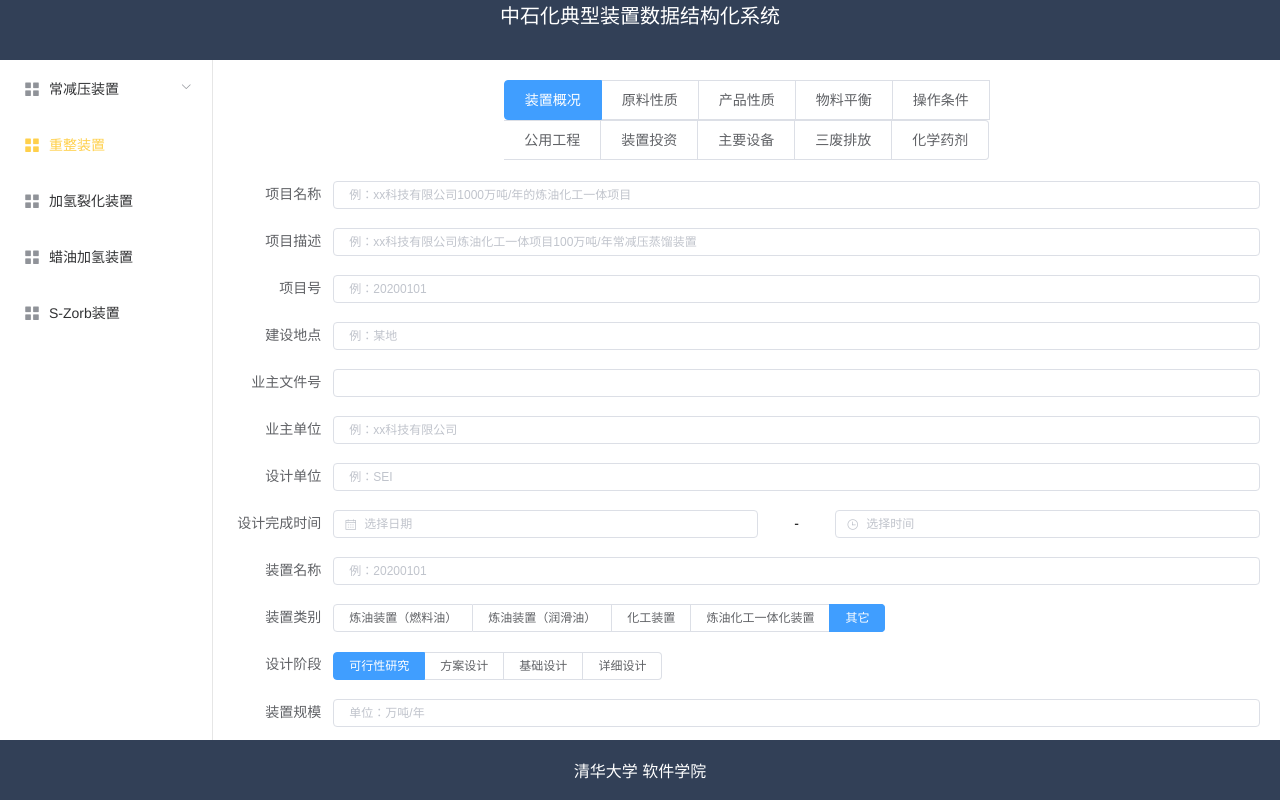
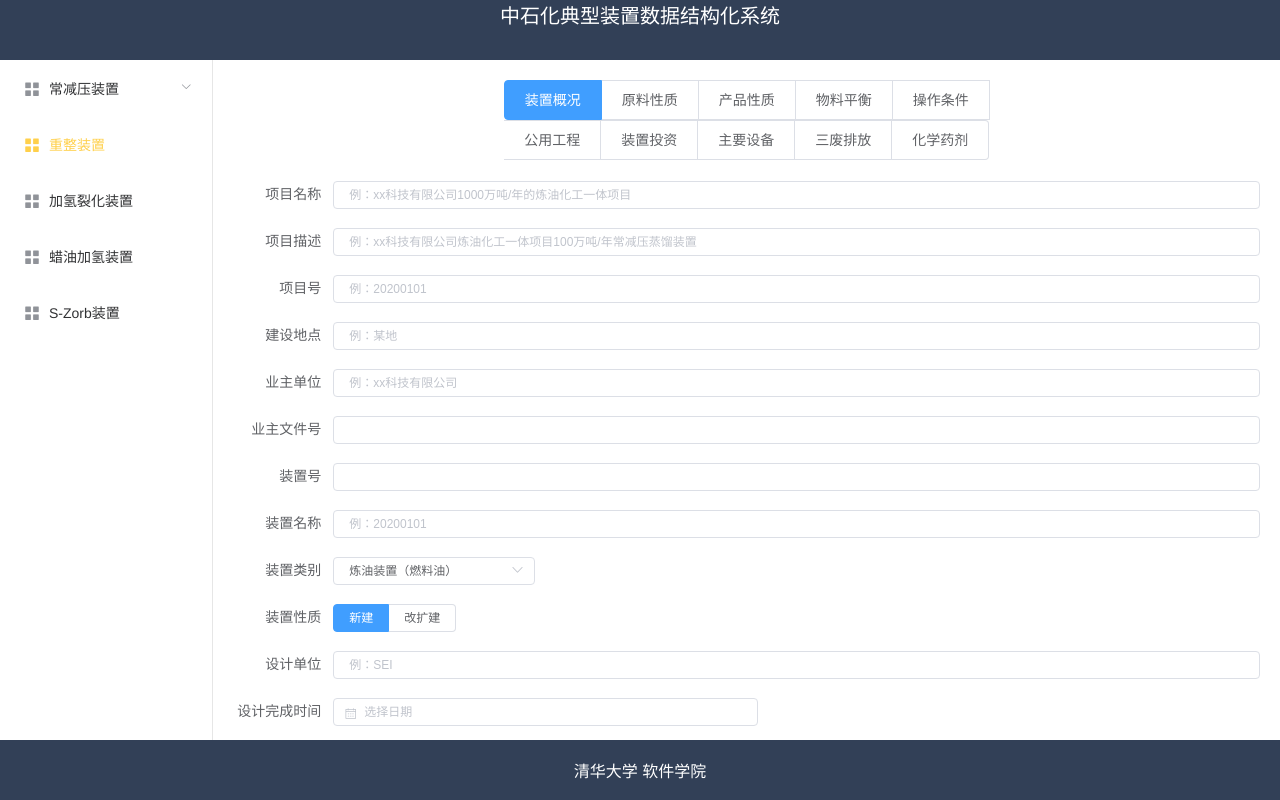
Before and after one commit to 543202718/BigDataSystemApp, a Vue app in the folder FrontEnd/: page /AVDU/input in a window 1280 px wide. Built offline with nearby package versions, Linux system fonts and the light colour scheme; what v-charts, vue-element-extends, vue-resource would draw is missing.

Commit message:
完成了装置概况输入的前后端对接

```diff
--- a/FrontEnd/src/views/AVDU/input.vue
+++ b/FrontEnd/src/views/AVDU/input.vue
@@ -19,7 +19,7 @@
     <router-view></router-view>
     <el-form v-if="this.show[0]" ref="form" :model="deviceInfo" label-width="100px" size="mini" style="margin-top: 20px">
         <el-form-item label="项目名称">
-            <el-input v-model="deviceInfo.system_name" placeholder="例：xx科技有限公司1000万吨/年的炼油化工一体项目"></el-input>
+            <el-input v-model="deviceInfo.project_name" placeholder="例：xx科技有限公司1000万吨/年的炼油化工一体项目"></el-input>
         </el-form-item>
         <el-form-item label="项目描述">
             <el-input v-model="deviceInfo.description" placeholder="例：xx科技有限公司炼油化工一体项目100万吨/年常减压蒸馏装置">
@@ -31,39 +31,41 @@
         <el-form-item label="建设地点">
             <el-input v-model="deviceInfo.place" placeholder="例：某地"></el-input>
         </el-form-item>
+        <el-form-item label="业主单位">
+            <el-input v-model="deviceInfo.owner" placeholder="例：xx科技有限公司">
+            </el-input>
+        </el-form-item>
         <el-form-item label="业主文件号">
             <el-input v-model="deviceInfo.owner_doc_no"></el-input>
         </el-form-item>
-
-        <el-form-item label="业主单位">
-            <el-input v-model="deviceInfo.describe" placeholder="例：xx科技有限公司">
-            </el-input>
+        <el-form-item label="装置号">
+            <el-input v-model="deviceInfo.system_id"></el-input>
+        </el-form-item>
+        <el-form-item label="装置名称">
+            <el-input v-model="deviceInfo.system_name" placeholder="例：20200101"></el-input>
+        </el-form-item>
+        <el-form-item label="装置类别" style="text-align:left">
+            <el-select v-model="deviceInfo.system_type" filterable allow-create>
+                <el-option label="炼油装置（燃料油）" value="炼油装置（燃料油）" ></el-option>
+                <el-option label="炼油装置（润滑油）" value="炼油装置（润滑油）"></el-option>
+                <el-option label="化工装置" value="化工装置"></el-option>
+                <el-option label="炼油化工一体化装置" value="炼油化工一体化装置"></el-option>
+            </el-select>
+        </el-form-item>
+        <el-form-item label="装置性质" style="text-align:left">
+            <el-radio-group v-model="deviceInfo.property">
+                <el-radio-button label="新建"></el-radio-button>
+                <el-radio-button label="改扩建"></el-radio-button>
+            </el-radio-group>
         </el-form-item>
         <el-form-item label="设计单位">
-            <el-input v-model="deviceInfo.describe" placeholder="例：SEI">
+            <el-input v-model="deviceInfo.designer" placeholder="例：SEI">
             </el-input>
         </el-form-item>
         <el-form-item label="设计完成时间">
             <el-col :span="11">
-                <el-date-picker type="date" placeholder="选择日期" v-model="deviceInfo.date1" style="width: 100%;"></el-date-picker>
+                <el-date-picker type="date" placeholder="选择日期" v-model="deviceInfo.design_time" style="width: 100%;"></el-date-picker>
             </el-col>
-            <el-col class="line" :span="2">-</el-col>
-            <el-col :span="11">
-                <el-time-picker placeholder="选择时间" v-model="deviceInfo.date2" style="width: 100%;"></el-time-picker>
-            </el-col>
-        </el-form-item>
-
-        <el-form-item label="装置名称">
-            <el-input v-model="deviceInfo.device_name" placeholder="例：20200101"></el-input>
-        </el-form-item>
-        <el-form-item label="装置类别" style="text-align:left">
-            <el-radio-group v-model="deviceInfo.deviceType">
-                <el-radio-button label="炼油装置（燃料油）"></el-radio-button>
-                <el-radio-button label="炼油装置（润滑油）"></el-radio-button>
-                <el-radio-button label="化工装置"></el-radio-button>
-                <el-radio-button label="炼油化工一体化装置"></el-radio-button>
-                <el-radio-button label="其它"></el-radio-button>
-            </el-radio-group>
         </el-form-item>
         <el-form-item label="设计阶段" style="text-align:left">
             <el-radio-group v-model="deviceInfo.design_stage">
@@ -91,13 +93,12 @@
             <el-input v-model="deviceInfo.flexibility" placeholder="单位：%"></el-input>
         </el-form-item>
         <el-form-item label="工艺类型" style="text-align:left">
-            <el-radio-group v-model="deviceInfo.process_type">
-                <el-radio-button label="单常压装置"></el-radio-button>
-                <el-radio-button label="单减压装置"></el-radio-button>
-                <el-radio-button label="常减压装置"></el-radio-button>
-                <el-radio-button label="双减压装置"></el-radio-button>
-                <el-radio-button label="其他"></el-radio-button>
-            </el-radio-group>
+            <el-select v-model="deviceInfo.process_type" filterable allow-create>
+                <el-option label="单常压装置" value="单常压装置" ></el-option>
+                <el-option label="单减压装置" value="单减压装置"></el-option>
+                <el-option label="常减压装置" value="常减压装置"></el-option>
+                <el-option label="双减压装置" value="双减压装置"></el-option>
+            </el-select>
         </el-form-item>
 
         <el-form-item label="专利商">
@@ -143,16 +144,17 @@ export default {
             radio2: '化工装置',
             deviceInfo: {
                 id: '',
-                system_name: '',
+                project_name: '',
                 description: '',
                 place: '',
                 owner: '',
                 owner_doc_no: '',
-                device_name: '',
-                startTime: '',
-                endTime: '',
-                deviceType: '其它',
-                property: '',
+                system_id:'',
+                system_name: '',
+                system_type: '炼油装置（燃料油）',
+                designer:'',
+                design_time: '',
+                property: '新建',
                 design_stage: '可行性研究',
                 scale: '',
                 set: '1',
@@ -176,8 +178,33 @@ export default {
             console.log("change to system input");
             this.$router.push("/AVDU/system");
         },
+        dateFormat(fmt, date) {
+            let ret;
+            const opt = {
+                "Y+": date.getFullYear().toString(),        // 年
+                "m+": (date.getMonth() + 1).toString(),     // 月
+                "d+": date.getDate().toString(),            // 日
+                "H+": date.getHours().toString(),           // 时
+                "M+": date.getMinutes().toString(),         // 分
+                "S+": date.getSeconds().toString()          // 秒
+                // 有其他格式化字符需求可以继续添加，必须转化成字符串
+            };
+            for (let k in opt) {
+                ret = new RegExp("(" + k + ")").exec(fmt);
+                if (ret) {
+                    fmt = fmt.replace(ret[1], (ret[1].length == 1) ? (opt[k]) : (opt[k].padStart(ret[1].length, "0")))
+                };
+            };
+            return fmt;
+        },
         onSubmit() {
             console.log(this.deviceInfo);
+            if (this.deviceInfo.design_time instanceof Date){
+                this.deviceInfo.design_time=this.dateFormat("YYYY-mm-dd",this.deviceInfo.design_time);//格式化日期，否则传到后端会出错
+            }
+            else{
+                this.deviceInfo.design_time="";
+            }
             this.$http
                 .post('http://' + document.domain + ':5000/AVDU_import', {
                     deviceInfo: this.deviceInfo,
@@ -187,7 +214,19 @@ export default {
                 }).then(function (response) {
                     //response.body是报文的主体内容
                     if (parseInt(response.body.code) === 200) {
-
+                        this.$message({
+                            message: '创建成功',
+                            type: 'success',
+                            duration: 3000,
+                            showClose: true
+                        });
+                    }else{
+                        this.$message({
+                            message: '创建失败，请检查您的输入',
+                            type: 'error',
+                            duration: 3000,
+                            showClose: true
+                        });
                     }
                 })
             console.log('submit!');
```
Also changed, not shown: 2 other files (tests, documents, lock files or other folders).
